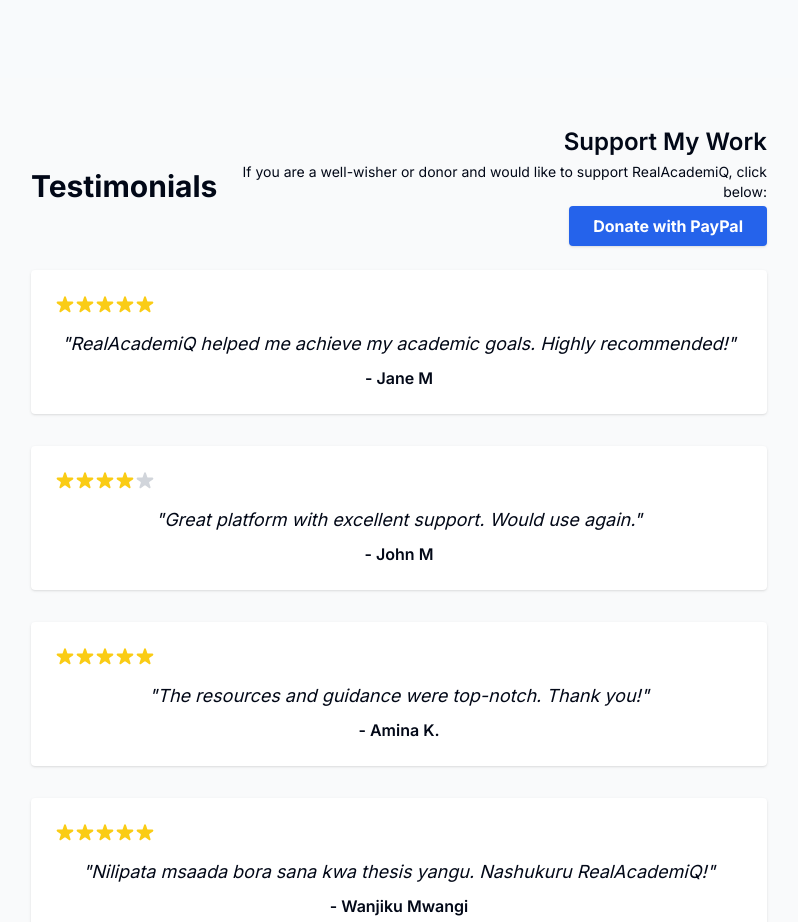
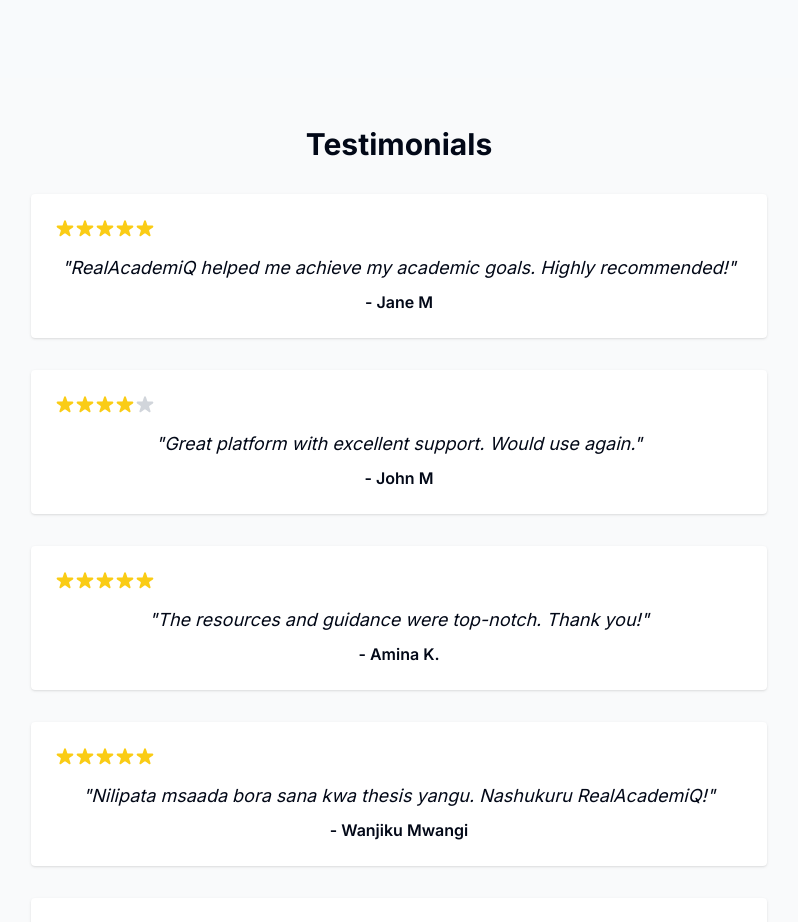
Before and after one commit to WolfriderReal/RealAcademiQ-, a Next.js app: page / in a window 1280 px wide. Shown: the part 2592-3514 px from the top of the page, without its empty margins (241-1039 px from the left). Built offline with nearby package versions, Linux system fonts and the light colour scheme.

Commit message:
fix: remove PayPal donation section from testimonials to reduce clutter

```diff
--- a/src/components/TestimonialsAndSupport.tsx
+++ b/src/components/TestimonialsAndSupport.tsx
@@ -79,21 +79,7 @@ export default function TestimonialsAndSupport() {
   return (
     <section className="py-12 bg-gray-50">
       <div className="max-w-3xl mx-auto px-4">
-        <div className="flex flex-col md:flex-row md:items-center md:justify-between mb-6 gap-4">
-          <h2 className="text-3xl font-bold text-center md:text-left">Testimonials</h2>
-          <div className="text-center md:text-right">
-            <h3 className="text-2xl font-semibold mb-2 md:mb-1">Support My Work</h3>
-            <p className="mb-2 md:mb-1 text-sm">If you are a well-wisher or donor and would like to support RealAcademiQ, click below:</p>
-            <a
-              href="https://www.paypal.com/donate?business=kstrategic_inc@outlook.com&currency_code=USD"
-              target="_blank"
-              rel="noopener noreferrer"
-              className="inline-block bg-blue-600 hover:bg-blue-700 text-white font-bold py-2 px-6 rounded shadow transition"
-            >
-              Donate with PayPal
-            </a>
-          </div>
-        </div>
+        <h2 className="text-3xl font-bold text-center mb-8">Testimonials</h2>
         <div className="space-y-8">
           {testimonials.map((t, idx) => (
             <div key={idx} className="bg-white p-6 rounded shadow text-center">
```
